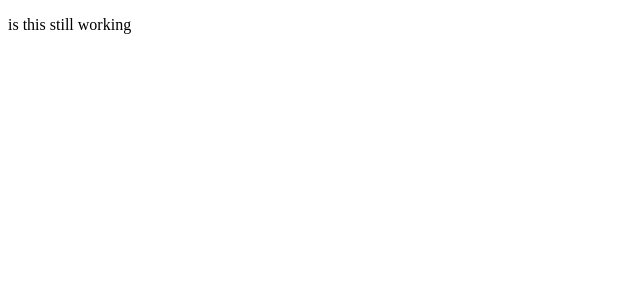
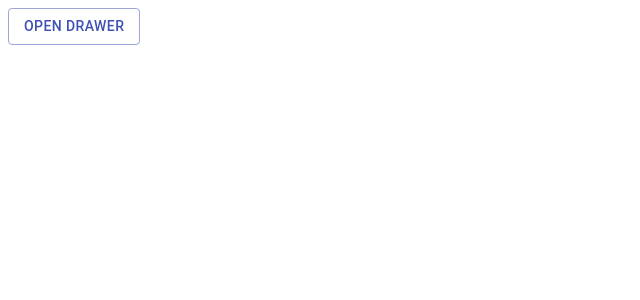
Before and after one commit to DanteDX/MaterialUI, a React (Create React App) app: page / in a window 1280 px wide. Shown: the top 300 px of the page, without its empty margins (0-640 px from the left). Built offline with nearby package versions, Linux system fonts and the light colour scheme.

Commit message:
Drawer Navigation added

```diff
--- a/src/App.js
+++ b/src/App.js
@@ -1,11 +1,33 @@
-import React from 'react'
+import React from "react";
+import { Drawer, Button,ListItem,ListItemIcon,ListItemText,Divider } from "@material-ui/core";
+import {createMuiTheme,ThemeProvider} from "@material-ui/core/styles";
+import FacebookIcon from "@material-ui/icons/Facebook";
 
 const App = () => {
-    return (
-        <div>
-            <p>is this still working </p>
-        </div>
-    )
-}
+  const darkTheme = createMuiTheme({
+    palette: {
+        type: "dark",
+    },
+    });
+  const [status, setStatus] = React.useState(false);
+  return (
+    <ThemeProvider theme={darkTheme}>
+    <div>
+
+      <Drawer open={status} anchor="right" variant="persistent" style={{width:"200px"}}>
+        <FacebookIcon style={{width:"400px"}}/>
+        <Divider/>
+        <Button variant="contained" color="secondary" onClick={e => setStatus(!status)}>Close Drawer</Button>
+        <Divider />
+        <ListItem button>
+            <ListItemIcon>{<FacebookIcon/>}</ListItemIcon>
+            <ListItemText color="primary">Hello World</ListItemText>
+        </ListItem>
+      </Drawer>
+      <Button variant="outlined" color="primary" onClick={(e) => setStatus(!status)}>Open Drawer</Button>
+    </div>
+    </ThemeProvider>
+  );
+};
 
 export default App;
```
Also changed, not shown: 1 other file (tests, documents, lock files or other folders).
